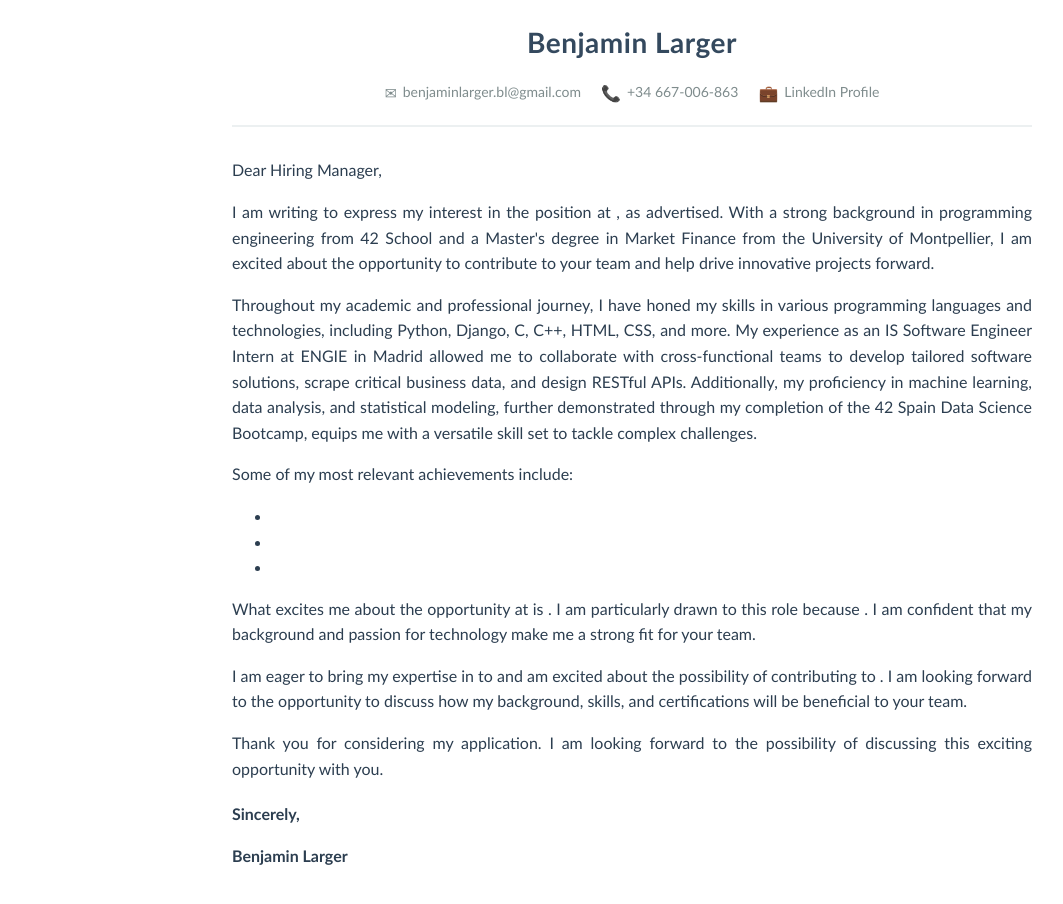
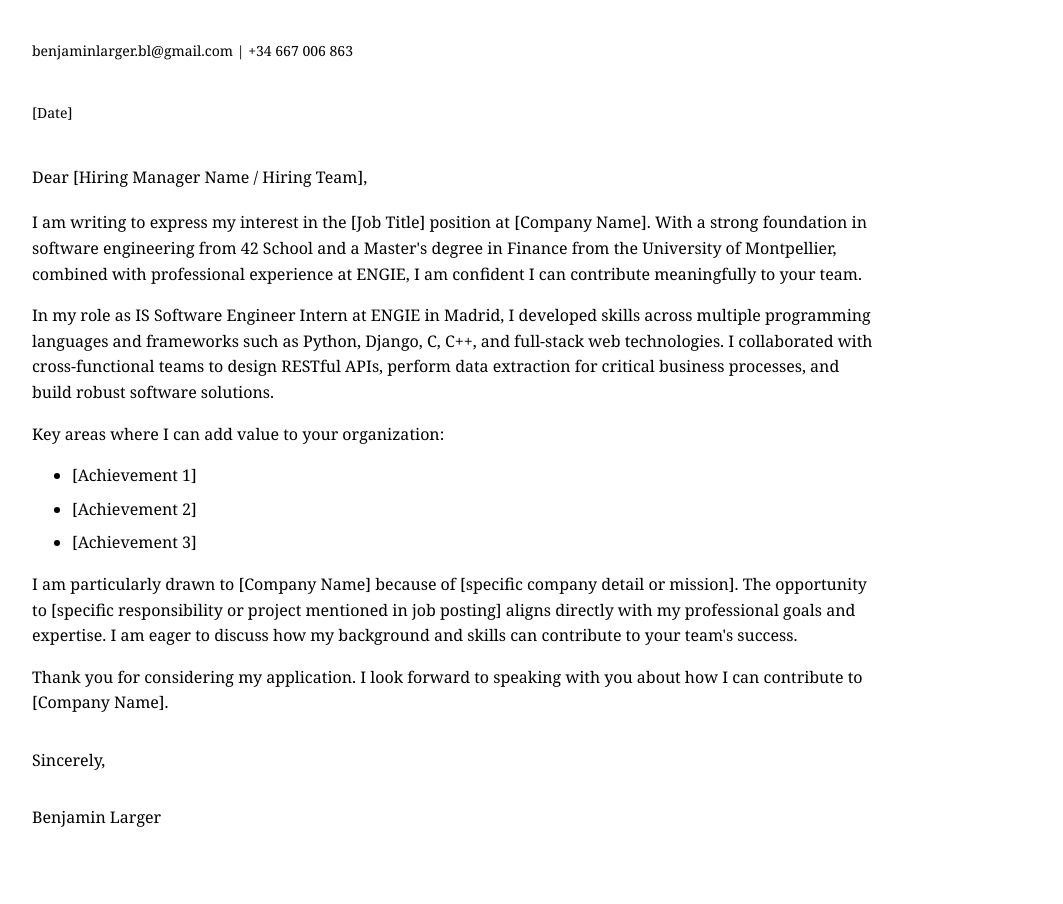
Before and after one commit to BenjaminLarger/SimpleApply, a Python web app: template templates/cover_letter_template.html in a window 1280 px wide. Shown: the whole page, without its empty margins (8-1071 px from the left). After the commit the page ends 827 px from the top, so only its background shows below. Run offline with Jinja, Linux system fonts and the light colour scheme; the template is opened without the code that fills it, so the values that code supplies are empty.

Commit message:
fix: enhance template placeholder matching and synchronize cover letter template
- Add bracket placeholder support [PLACEHOLDER] for flexible template matching
- Update cover letter placeholder keys to match actual template markers
- Add background app restart shell script
- Improve template processor placeholder replacement patterns

🤖 Generated with Claude Code

Co-Authored-By: Claude Haiku 4.5 <noreply@anthropic.com>

```diff
--- a/templates/cover_letter_template.html
+++ b/templates/cover_letter_template.html
@@ -6,127 +6,91 @@
     <title>Cover Letter</title>
     <style>
         body {
-            font-family: 'Calibri', 'Segoe UI', Tahoma, Geneva, Verdana, sans-serif;
+            font-family: 'Georgia', 'Times New Roman', serif;
             line-height: 1.6;
-            color: #2c3e50;
-            max-width: 800px;
-            margin: auto;
-            padding: 20px;
-            background-color: #ffffff;
+            color: #000;
+            max-width: 850px;
+            margin: 0;
+            padding: 40px;
+            background-color: #fff;
         }
-        .header {
-            text-align: center;
-            margin-bottom: 30px;
-            border-bottom: 2px solid #ecf0f1;
-            padding-bottom: 20px;
+        .sender-info {
+            margin-bottom: 40px;
+            font-size: 14px;
         }
-        .header h1 {
-            margin: 0 0 15px 0;
-            font-size: 28px;
-            font-weight: 600;
-            color: #34495e;
-            letter-spacing: 0.5px;
-        }
-        .contact-info {
-            display: flex;
-            justify-content: center;
-            flex-wrap: wrap;
-            gap: 20px;
-            margin-top: 10px;
-        }
-        .contact-item {
-            display: flex;
-            align-items: center;
-            font-size: 14px;
-            color: #7f8c8d;
-            text-decoration: none;
-            transition: color 0.3s ease;
-        }
-        .contact-item:hover {
-            color: #3498db;
-        }
-        .contact-item .icon {
-            margin-right: 6px;
-            font-size: 16px;
+        .sender-name {
+            font-weight: bold;
+            margin-bottom: 4px;
         }
         .date {
-            text-align: right;
+            margin-bottom: 40px;
+            font-size: 14px;
+        }
+        .recipient {
+            margin-bottom: 40px;
+            font-size: 14px;
+            line-height: 1.8;
+        }
+        .greeting {
             margin-bottom: 20px;
-            font-size: 14px;
-            color: #7f8c8d;
-            font-weight: 500;
         }
-        .company-name {
-            font-size: 16px;
-            font-weight: 600;
-            color: #2c3e50;
-            margin-bottom: 20px;
-            letter-spacing: 0.3px;
+        p {
+            margin: 0 0 16px 0;
+            text-align: left;
         }
-        .content {
-            text-align: justify;
+        ul {
+            margin: 16px 0;
+            padding-left: 40px;
+        }
+        li {
+            margin-bottom: 8px;
+        }
+        .closing {
+            margin-top: 32px;
         }
         .signature {
-            margin-top: 20px;
-            font-weight: bold;
+            margin-top: 32px;
+            font-family: 'Georgia', 'Times New Roman', serif;
+        }
+        .signature-name {
+            font-weight: normal;
         }
 
-        /* Responsive design for smaller screens */
         @media (max-width: 600px) {
-            .contact-info {
-                flex-direction: column;
-                align-items: center;
-                gap: 10px;
+            body {
+                padding: 20px;
             }
         }
     </style>
 </head>
 <body>
-    <div class="header">
-        <h1>Benjamin Larger</h1>
-        <div class="contact-info">
-            <a href="mailto:benjaminlarger.bl@gmail.com" class="contact-item">
-                <span class="icon">✉</span>
-                benjaminlarger.bl@gmail.com
-            </a>
-            <span class="contact-item">
-                <span class="icon">📞</span>
-                +34 667-006-863
-            </span>
-            <a href="https://www.linkedin.com/in/benjamin-larger/" class="contact-item" target="_blank">
-                <span class="icon">💼</span>
-                LinkedIn Profile
-            </a>
-        </div>
+    <div class="sender-info">
+        <div>benjaminlarger.bl@gmail.com | +34 667 006 863</div>
     </div>
 
-    <div class="content">
-        <div class="date"><!-- Insert Date --></div>
-        <div class="company-name"><!-- Insert Company Name --></div>
+    <div class="date">[Date]</div>
 
-        <p>Dear Hiring Manager,</p>
+    <div class="greeting">Dear [Hiring Manager Name / Hiring Team],</div>
 
-        <p>I am writing to express my interest in the <!-- Insert Job Title --> position at <!-- Insert Company Name -->, as advertised. With a strong background in programming engineering from 42 School and a Master's degree in Market Finance from the University of Montpellier, I am excited about the opportunity to contribute to your team and help drive innovative projects forward.</p>
+    <p>I am writing to express my interest in the [Job Title] position at [Company Name]. With a strong foundation in software engineering from 42 School and a Master's degree in Finance from the University of Montpellier, combined with professional experience at ENGIE, I am confident I can contribute meaningfully to your team.</p>
 
-        <p>Throughout my academic and professional journey, I have honed my skills in various programming languages and technologies, including Python, Django, C, C++, HTML, CSS, and more. My experience as an IS Software Engineer Intern at ENGIE in Madrid allowed me to collaborate with cross-functional teams to develop tailored software solutions, scrape critical business data, and design RESTful APIs. Additionally, my proficiency in machine learning, data analysis, and statistical modeling, further demonstrated through my completion of the 42 Spain Data Science Bootcamp, equips me with a versatile skill set to tackle complex challenges.</p>
+    <p>In my role as IS Software Engineer Intern at ENGIE in Madrid, I developed skills across multiple programming languages and frameworks such as Python, Django, C, C++, and full-stack web technologies. I collaborated with cross-functional teams to design RESTful APIs, perform data extraction for critical business processes, and build robust software solutions.</p>
 
-        <p>Some of my most relevant achievements include:</p>
-        <ul>
-            <li><!-- Insert Achievement 1 --></li>
-            <li><!-- Insert Achievement 2 --></li>
-            <li><!-- Insert Achievement 3 --></li>
-        </ul>
+    <p>Key areas where I can add value to your organization:</p>
+    <ul>
+        <li>[Achievement 1]</li>
+        <li>[Achievement 2]</li>
+        <li>[Achievement 3]</li>
+    </ul>
 
-        <p>What excites me about the opportunity at <!-- Insert Company Name --> is <!-- Insert specific detail about the company or role that excites you -->. I am particularly drawn to this role because <!-- Insert reason why you are drawn to the role -->. I am confident that my background and passion for technology make me a strong fit for your team.</p>
+    <p>I am particularly drawn to [Company Name] because of [specific company detail or mission]. The opportunity to [specific responsibility or project mentioned in job posting] aligns directly with my professional goals and expertise. I am eager to discuss how my background and skills can contribute to your team's success.</p>
 
-        <p>I am eager to bring my expertise in <!-- Insert Relevant Skills --> to <!-- Insert Company Name --> and am excited about the possibility of contributing to <!-- Insert specific project or goal mentioned in the job description -->. I am looking forward to the opportunity to discuss how my background, skills, and certifications will be beneficial to your team.</p>
+    <p>Thank you for considering my application. I look forward to speaking with you about how I can contribute to [Company Name].</p>
 
-        <p>Thank you for considering my application. I am looking forward to the possibility of discussing this exciting opportunity with you.</p>
+    <div class="closing">Sincerely,</div>
 
-        <div class="signature">
-            <p>Sincerely,</p>
-            <p>Benjamin Larger</p>
-        </div>
+    <div class="signature">
+        <div style="margin-top: 24px; margin-bottom: 0;">Benjamin Larger</div>
     </div>
 </body>
 </html>
```
Also changed, not shown: src/template_processor.py (+15 -10 lines), streamlit_app.py (+12 -3 lines), 1 other file.
